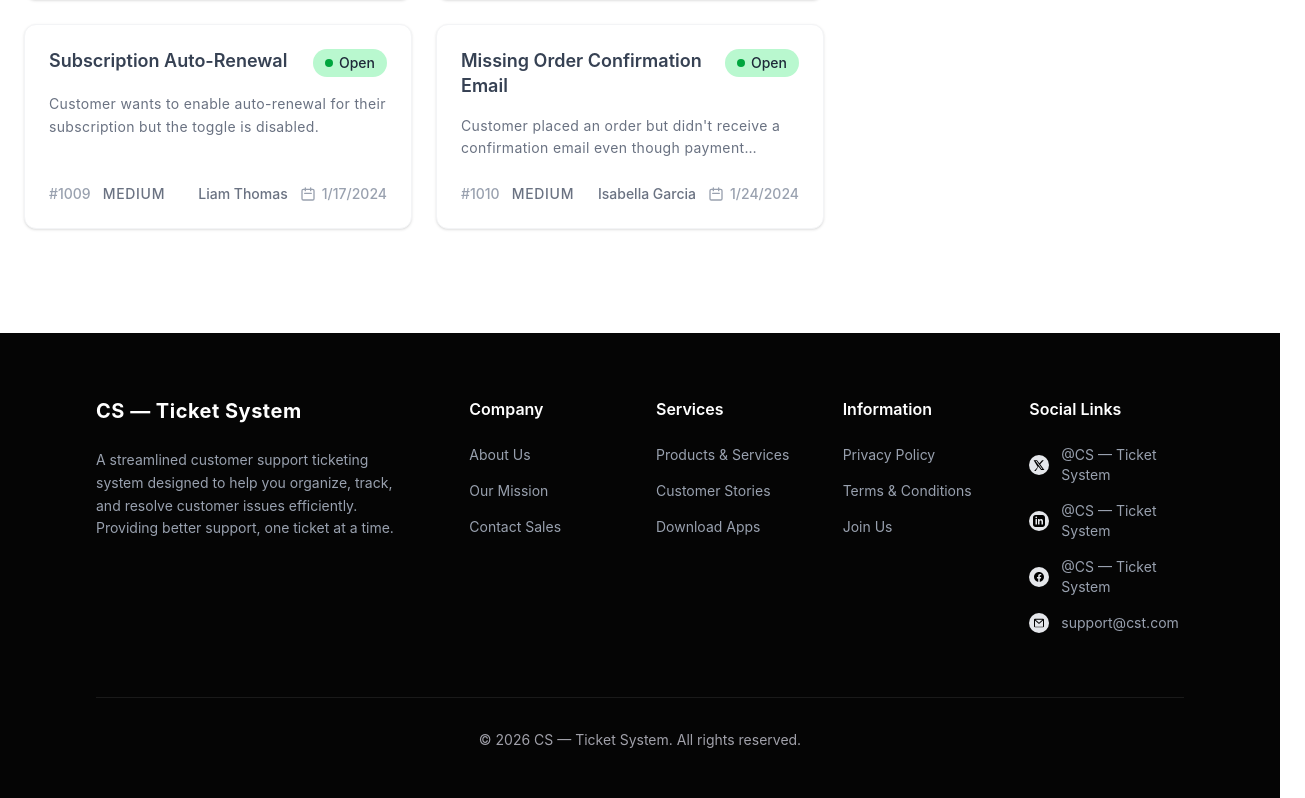
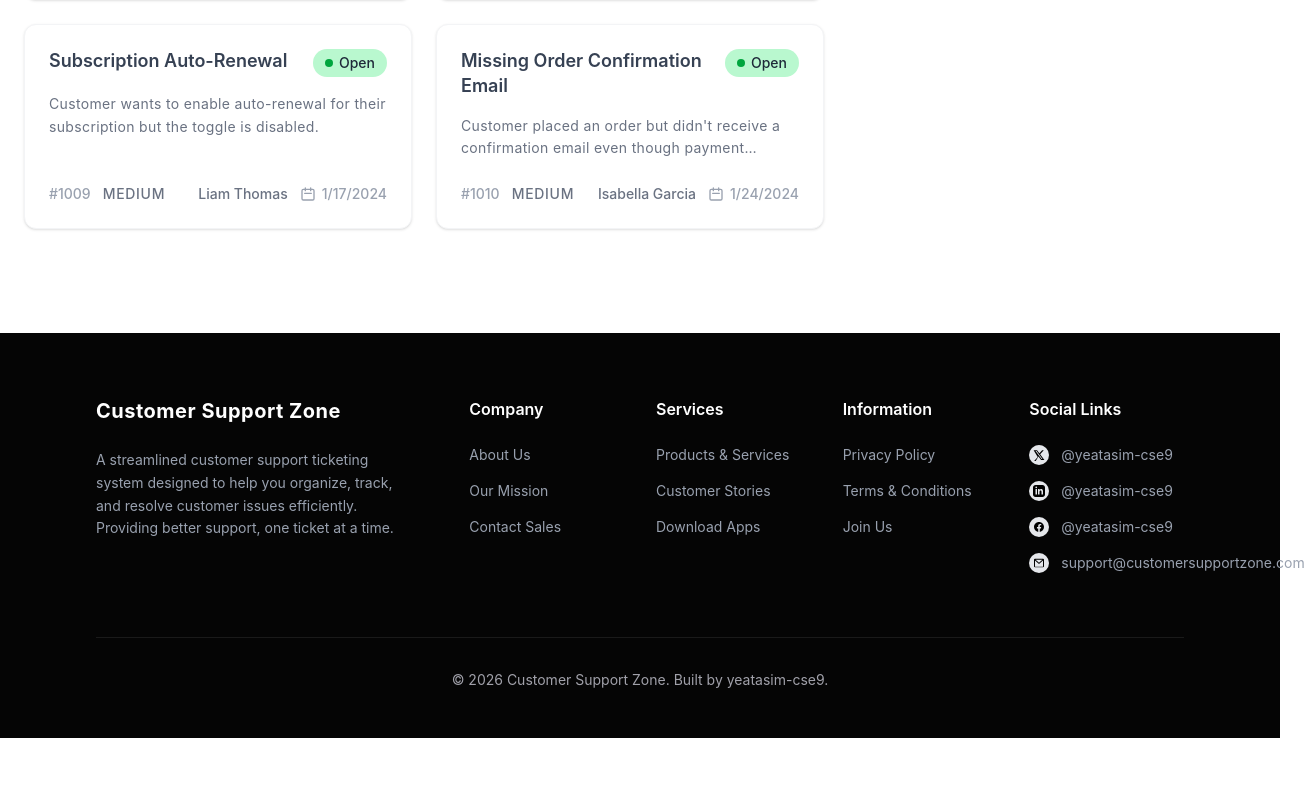
Before and after one commit to yeatasim-cse9/Mission-restart-Assignment-2, a React (Vite) app: page / in a window 1280 px wide. Shown: the part 1333-2131 px from the top of the page, 1305 px wide, since content can reach past the window. After the commit the page ends 2071 px from the top, so only its background shows below. Built offline with nearby package versions, Linux system fonts and the light colour scheme.

Commit message:
fix: remove dummy text and links from Footer to use real project details

```diff
--- a/src/components/Footer.jsx
+++ b/src/components/Footer.jsx
@@ -8,7 +8,7 @@ const Footer = () => {
                 <div className="grid grid-cols-1 sm:grid-cols-2 lg:grid-cols-6 gap-10 lg:gap-8 mb-16">
                     {/* Brand & Description */}
                     <div className="lg:col-span-2 pr-0 lg:pr-10">
-                        <h3 className="text-xl font-bold mb-6 tracking-wide">CS — Ticket System</h3>
+                        <h3 className="text-xl font-bold mb-6 tracking-wide">Customer Support Zone</h3>
                         <p className="text-gray-400 text-sm leading-relaxed">
                             A streamlined customer support ticketing system designed to help you organize, track, and resolve customer issues efficiently. Providing better support, one ticket at a time.
                         </p>
@@ -49,43 +49,43 @@ const Footer = () => {
                         <h4 className="text-base font-semibold mb-6">Social Links</h4>
                         <ul className="flex flex-col gap-4 text-sm text-gray-400">
                             <li>
-                                <a href="#" className="group flex items-center gap-3 hover:text-white transition-colors">
+                                <a href="https://github.com/yeatasim-cse9" target="_blank" rel="noopener noreferrer" className="group flex items-center gap-3 hover:text-white transition-colors">
                                     <span className="w-5 h-5 flex items-center justify-center bg-[#E5E7EB] text-black rounded-full shrink-0 group-hover:bg-white transition-colors">
                                         <svg fill="currentColor" viewBox="0 0 24 24" className="w-3 h-3">
                                             <path d="M18.244 2.25h3.308l-7.227 8.26 8.502 11.24H16.17l-5.214-6.817L4.99 24.75H1.68l7.73-8.835L1.254 2.25H8.08l4.713 6.231zm-1.161 17.52h1.833L7.084 4.126H5.117z" />
                                         </svg>
                                     </span>
-                                    <span>@CS — Ticket System</span>
+                                    <span>@yeatasim-cse9</span>
                                 </a>
                             </li>
                             <li>
-                                <a href="#" className="group flex items-center gap-3 hover:text-white transition-colors">
+                                <a href="https://github.com/yeatasim-cse9" target="_blank" rel="noopener noreferrer" className="group flex items-center gap-3 hover:text-white transition-colors">
                                     <span className="w-5 h-5 flex items-center justify-center bg-[#E5E7EB] text-black rounded-full shrink-0 group-hover:bg-white transition-colors">
                                         <svg fill="currentColor" viewBox="0 0 24 24" className="w-3 h-3">
                                             <path d="M19 0h-14c-2.761 0-5 2.239-5 5v14c0 2.761 2.239 5 5 5h14c2.762 0 5-2.239 5-5v-14c0-2.761-2.238-5-5-5zm-11 19h-3v-11h3v11zm-1.5-12.268c-.966 0-1.75-.79-1.75-1.764s.784-1.764 1.75-1.764 1.75.79 1.75 1.764-.783 1.764-1.75 1.764zm13.5 12.268h-3v-5.604c0-3.368-4-3.113-4 0v5.604h-3v-11h3v1.765c1.396-2.586 7-2.777 7 2.476v6.759z" />
                                         </svg>
                                     </span>
-                                    <span>@CS — Ticket System</span>
+                                    <span>@yeatasim-cse9</span>
                                 </a>
                             </li>
                             <li>
-                                <a href="#" className="group flex items-center gap-3 hover:text-white transition-colors">
+                                <a href="https://github.com/yeatasim-cse9" target="_blank" rel="noopener noreferrer" className="group flex items-center gap-3 hover:text-white transition-colors">
                                     <span className="w-5 h-5 flex items-center justify-center bg-[#E5E7EB] text-black rounded-full shrink-0 group-hover:bg-white transition-colors">
                                         <svg fill="currentColor" viewBox="0 0 24 24" className="w-3 h-3">
                                             <path fillRule="evenodd" d="M22 12c0-5.523-4.477-10-10-10S2 6.477 2 12c0 4.991 3.657 9.128 8.438 9.878v-6.987h-2.54V12h2.54V9.797c0-2.506 1.492-3.89 3.777-3.89 1.094 0 2.238.195 2.238.195v2.46h-1.26c-1.243 0-1.63.771-1.63 1.562V12h2.773l-.443 2.89h-2.33v6.988C18.343 21.128 22 16.991 22 12z" clipRule="evenodd" />
                                         </svg>
                                     </span>
-                                    <span>@CS — Ticket System</span>
+                                    <span>@yeatasim-cse9</span>
                                 </a>
                             </li>
                             <li>
-                                <a href="#" className="group flex items-center gap-3 hover:text-white transition-colors">
+                                <a href="https://github.com/yeatasim-cse9" target="_blank" rel="noopener noreferrer" className="group flex items-center gap-3 hover:text-white transition-colors">
                                     <span className="w-5 h-5 flex items-center justify-center bg-[#E5E7EB] text-black rounded-full shrink-0 group-hover:bg-white transition-colors">
                                         <svg fill="currentColor" viewBox="0 0 24 24" className="w-3 h-3">
                                             <path fillRule="evenodd" d="M2 5.5v13a2 2 0 002 2h16a2 2 0 002-2v-13a2 2 0 00-2-2H4a2 2 0 00-2 2zm16.711.222L12 11.667 5.289 5.722A.996.996 0 016 5.5h12c.26 0 .506.096.711.222zM4.053 6.94l7.284 6.474a1 1 0 001.326 0l7.284-6.474a.997.997 0 01.053.31v11a.999.999 0 01-1 1H5a.999.999 0 01-1-1v-11c0-.11.02-.213.053-.31z" clipRule="evenodd" />
                                         </svg>
                                     </span>
-                                    <span>support@cst.com</span>
+                                    <span>support@customersupportzone.com</span>
                                 </a>
                             </li>
                         </ul>
@@ -95,7 +95,7 @@ const Footer = () => {
                 {/* Bottom Divider and Copyright */}
                 <div className="border-t border-[#1a1a1a] pt-8 flex flex-col items-center">
                     <p className="text-[#a1a1aa] text-sm">
-                        © {new Date().getFullYear()} CS — Ticket System. All rights reserved.
+                        © {new Date().getFullYear()} Customer Support Zone. Built by yeatasim-cse9.
                     </p>
                 </div>
             </div>
```
